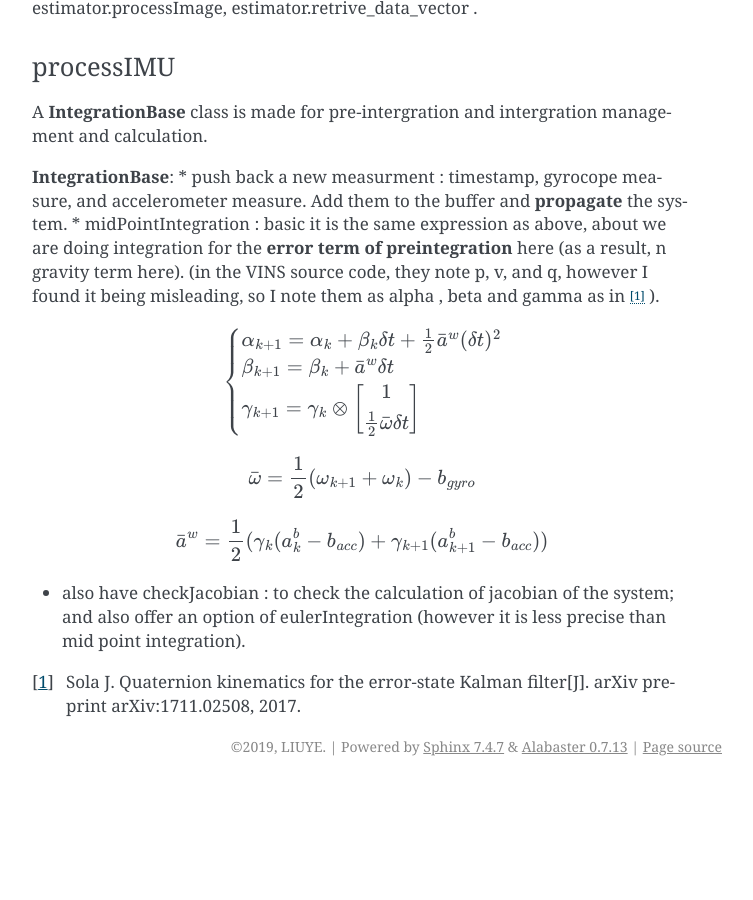
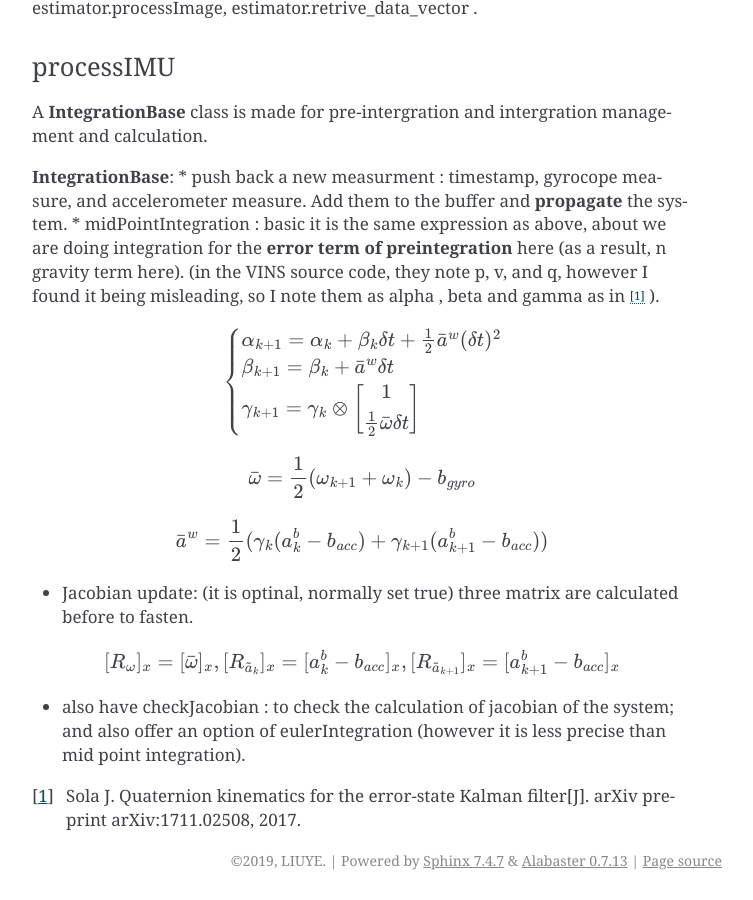
Before and after one commit to gggliuye/VIO, a Sphinx documentation site: the page built from docs/deepblue/LM.rst, in a window 1280 px wide and 900 px high, scrolled down 2426 px. Shown: the whole window, without its empty margins (388-1141 px from the left). Built offline with Sphinx 7.4.7, drawn with Linux system fonts in a browser that asks for light colours; before the commit the page ends 3212 px from its top, so only the background shows below that.

Commit message:
Update LM.rst

```diff
--- a/docs/deepblue/LM.rst
+++ b/docs/deepblue/LM.rst
@@ -113,6 +113,18 @@ A **IntegrationBase** class is made for pre-intergration and intergration manage
 .. math::
     \bar{a}^{w} = \frac{1}{2} ( \gamma_{k}(a_{k}^{b} - b_{acc}) + \gamma_{k+1}(a_{k+1}^{b} - b_{acc}) )
 
+* Jacobian update: (it is optinal, normally set true) three matrix are calculated before to fasten.
+
+.. math::
+    [R_{\omega}]_{x} = [ \bar{\omega} ]_{x} ,
+    [R_{\tilde{a}_{k}}]_{x} = [a_{k}^{b} - b_{acc}]_{x},
+    [R_{\tilde{a}_{k+1}}]_{x} = [a_{k+1}^{b} - b_{acc}]_{x}
+
+
+
+
+
+
 * also have checkJacobian : to check the calculation of jacobian of the system; and also offer an option of eulerIntegration (however it is less precise than mid point integration).
 
 
```
